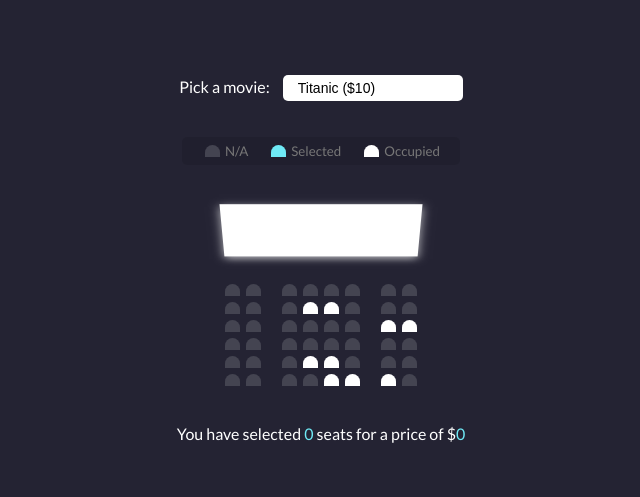
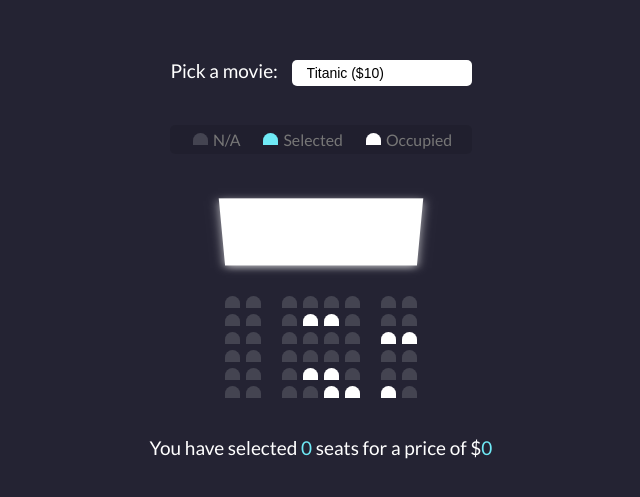
Before and after one commit to Kadiraliyev/javascript_movie-seat-booking, a plain HTML site: page index.html in a window 1280 px wide. Shown: the part 149-646 px from the top of the page, without its empty margins (319-959 px from the left). Drawn offline with Linux system fonts and the light colour scheme.

Commit message:
some changes in styles

```diff
--- a/style.css
+++ b/style.css
@@ -14,6 +14,7 @@ body {
   height: 100vh;
   font-family: 'Lato', sans-serif;
   margin: 0;
+  font-size: 19px;
 }
 
 .movie-container {
@@ -99,7 +100,7 @@ body {
 
 .screen {
   background-color: #fff;
-  height: 70px;
+  height: 90px;
   width: 100%;
   margin: 15px 0;
   transform: rotateX(-45deg);
```
